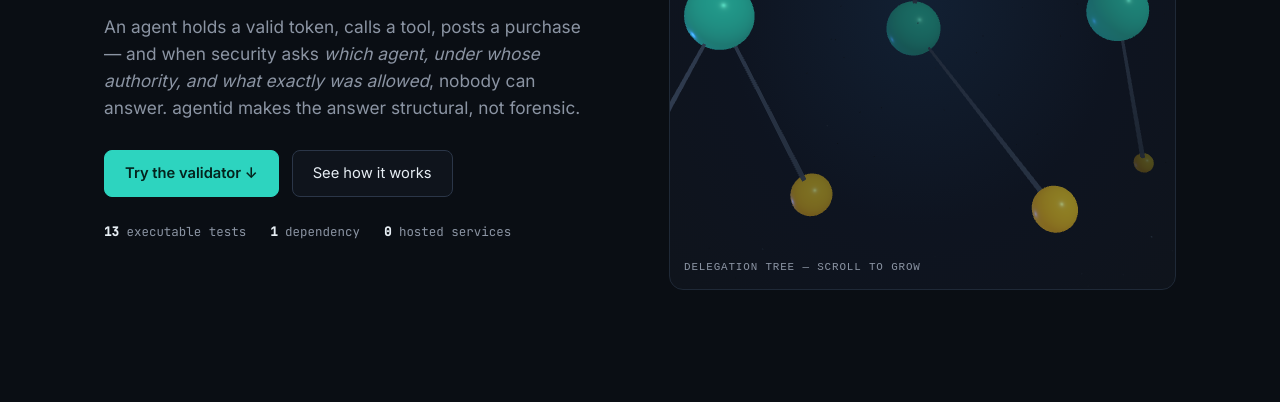
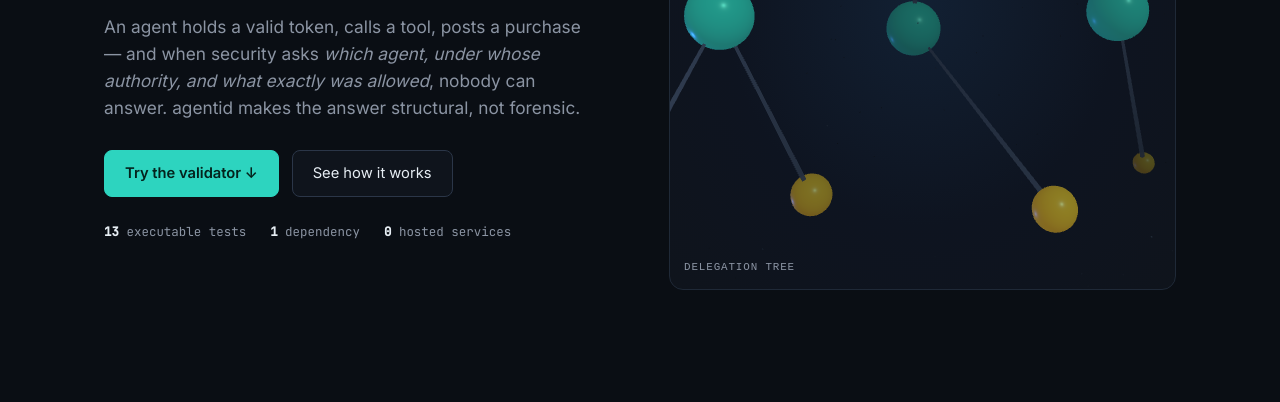
Before and after one commit to rajat397/agentid, a website built with Vite: page playground/index.html in a window 1280 px wide. Shown: the part 398-800 px from the top of the page. Built offline with nearby package versions, Linux system fonts and the light colour scheme; animation ran at ten frames a second.

Commit message:
playground: tree fully grown at load — no scroll dependency above the fold

```diff
--- a/playground/index.html
+++ b/playground/index.html
@@ -48,7 +48,7 @@
       <span><i style="background:#2DD4BF"></i> agent</span>
       <span><i style="background:#FBBF24"></i> sub-agent</span>
     </div>
-    <div class="stage-label mono">DELEGATION TREE — SCROLL TO GROW</div>
+    <div class="stage-label mono">DELEGATION TREE</div>
   </div>
 </section>
 
--- a/playground/src/tree.ts
+++ b/playground/src/tree.ts
@@ -96,8 +96,8 @@ export function mountTree(container: HTMLElement): void {
   const pMat = new THREE.PointsMaterial({ color: 0x334155, size: 0.035, transparent: true, opacity: 0.9 });
   scene.add(new THREE.Points(pGeo, pMat));
 
-  // Scroll growth: nodes fade/grow in from root downward
-  let reveal = 0;
+  // Hero: tree starts fully grown. Scroll adds drift only.
+  let reveal = 1;
   const targetReveal = () => {
     const el = container;
     const rect = el.getBoundingClientRect();
```
